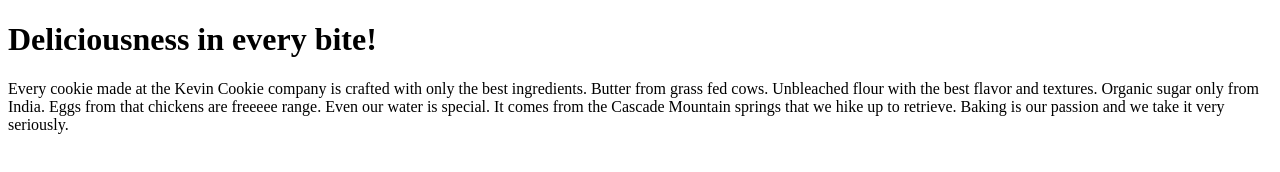
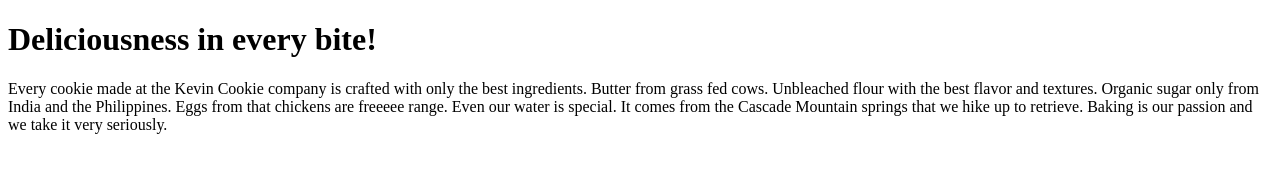
Before and after one commit to owenoaks/cookiedough, a plain HTML site: page index.htm in a window 1280 px wide. Drawn offline with Linux system fonts and the light colour scheme.

Commit message:
Update index.htm

```diff
--- a/index.htm
+++ b/index.htm
@@ -4,7 +4,7 @@
 
 <h1>Deliciousness in every bite!</h1>
 
-<p>Every cookie made at the Kevin Cookie company is crafted with only the best ingredients. Butter from grass fed cows. Unbleached flour with the best flavor and textures. Organic sugar only from India. Eggs from that chickens are freeeee range. Even our water is special. It comes from the Cascade Mountain springs that we hike up to retrieve. Baking is our passion and we take it very seriously.</p>
+<p>Every cookie made at the Kevin Cookie company is crafted with only the best ingredients. Butter from grass fed cows. Unbleached flour with the best flavor and textures. Organic sugar only from India and the Philippines. Eggs from that chickens are freeeee range. Even our water is special. It comes from the Cascade Mountain springs that we hike up to retrieve. Baking is our passion and we take it very seriously.</p>
 
 
 </body>
```
